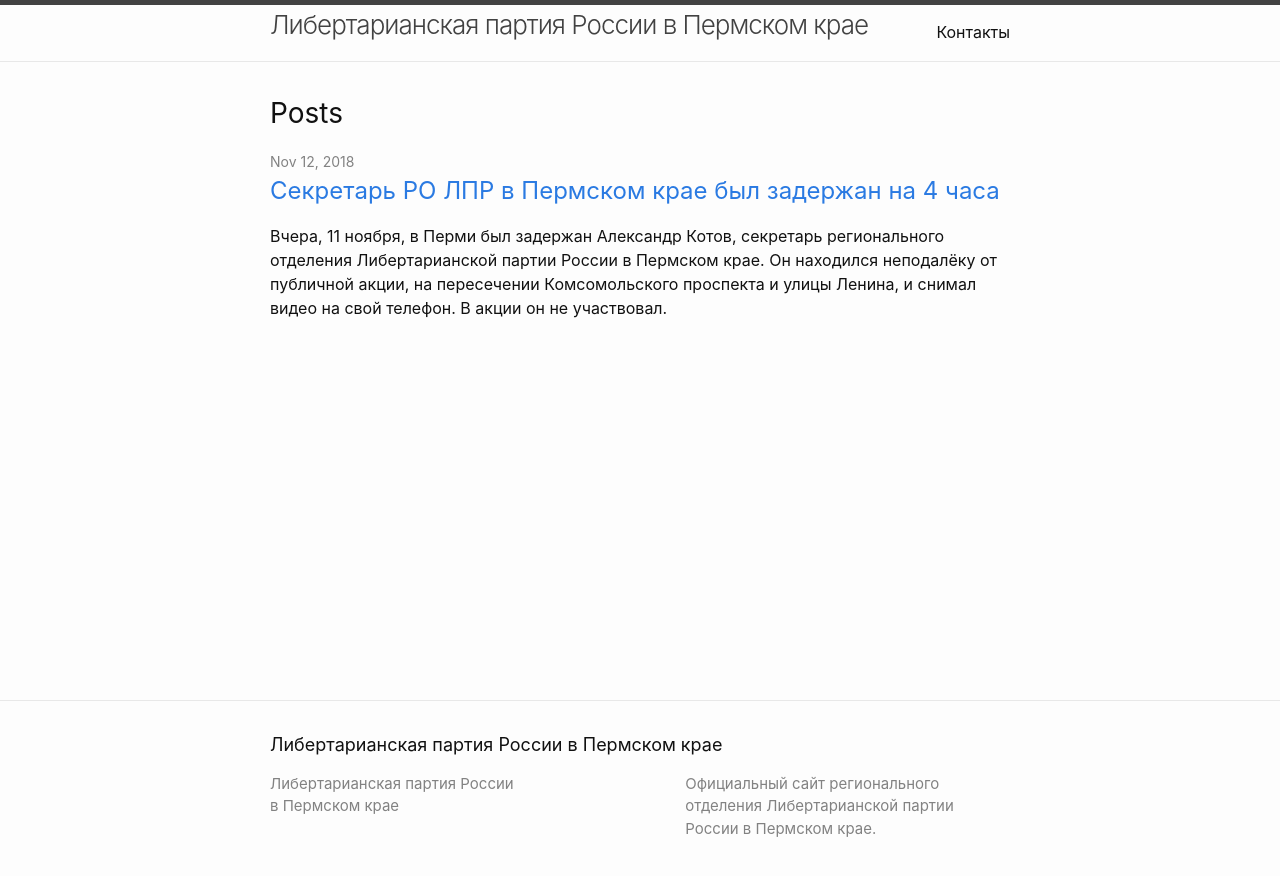
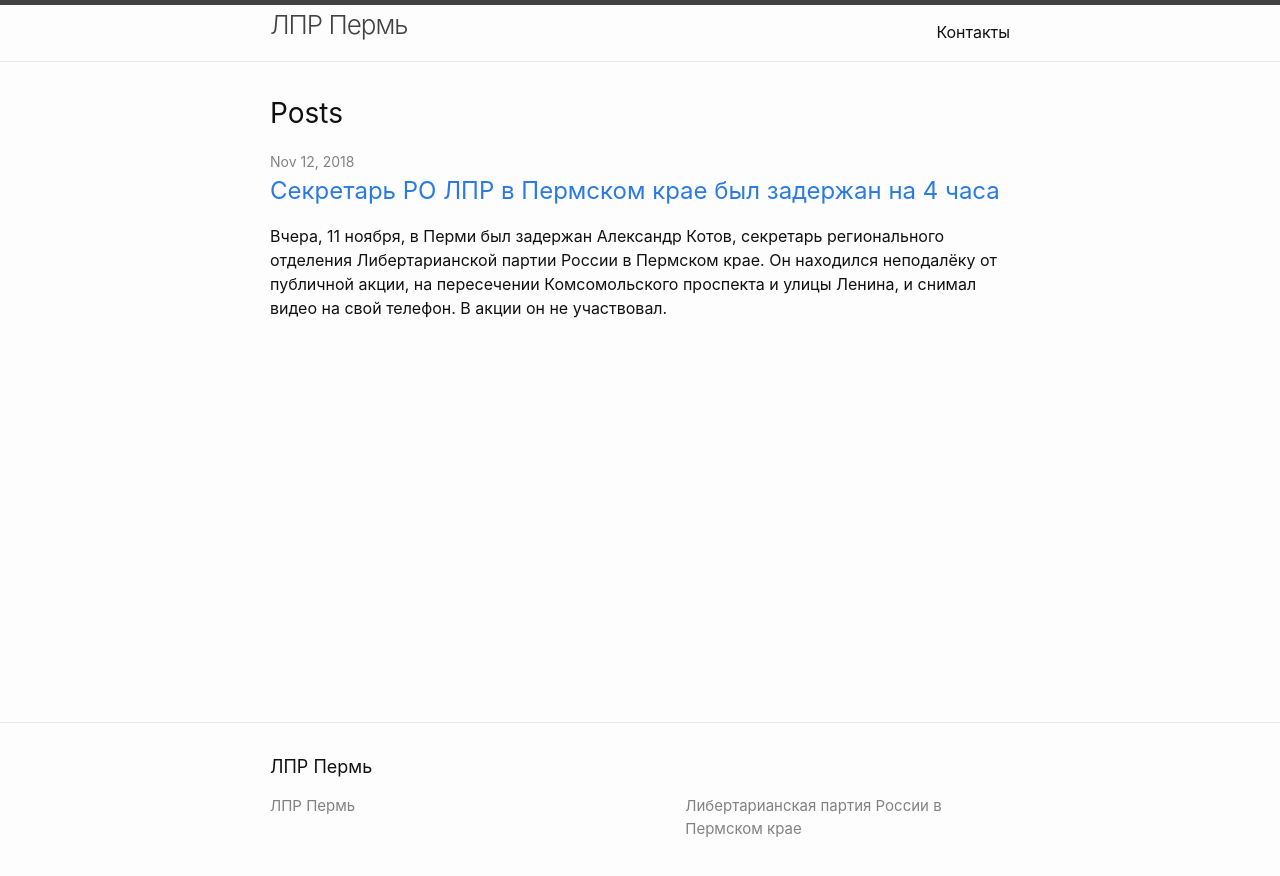
Before and after one commit to lpr-perm/lpr-perm.com, a Jekyll site: the page built from index.md, in a window 1280 px wide. Shown: the top 876 px of the page. Built offline with Jekyll 4.4.1, drawn with Linux system fonts in a browser that asks for light colours.

Commit message:
Fix title and description

```diff
--- a/_config.yml
+++ b/_config.yml
@@ -1,7 +1,5 @@
 baseurl: ""
-description: >-
-  Официальный сайт регионального отделения
-  Либертарианской партии России в Пермском крае.
+description: Либертарианская партия России в Пермском крае
 jekyll_compose:
   auto_open: true
   # Does not work
@@ -19,5 +17,5 @@
   - jekyll-redirect-from
   - jekyll-seo-tag
 show_excerpts: true
-title: Либертарианская партия России в Пермском крае
+title: ЛПР Пермь
 url: "https://lpr-perm.com"
```
